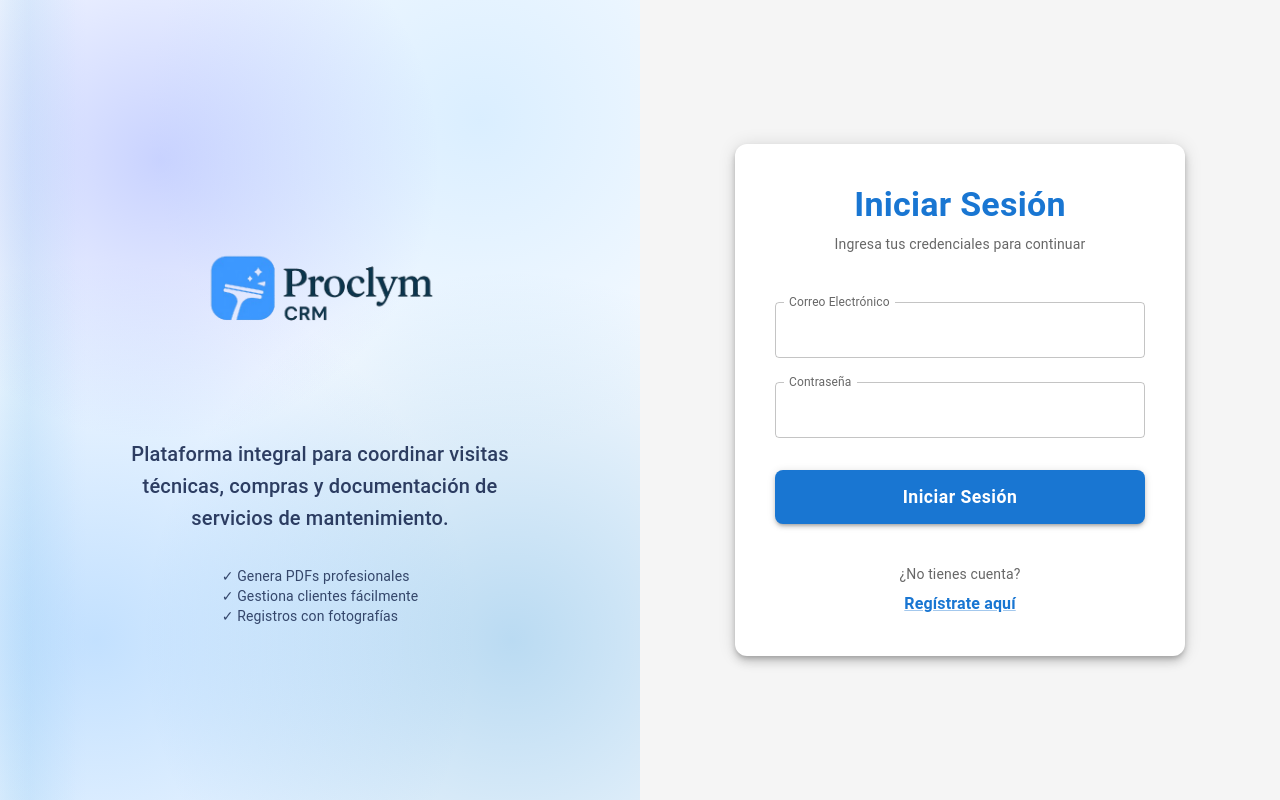
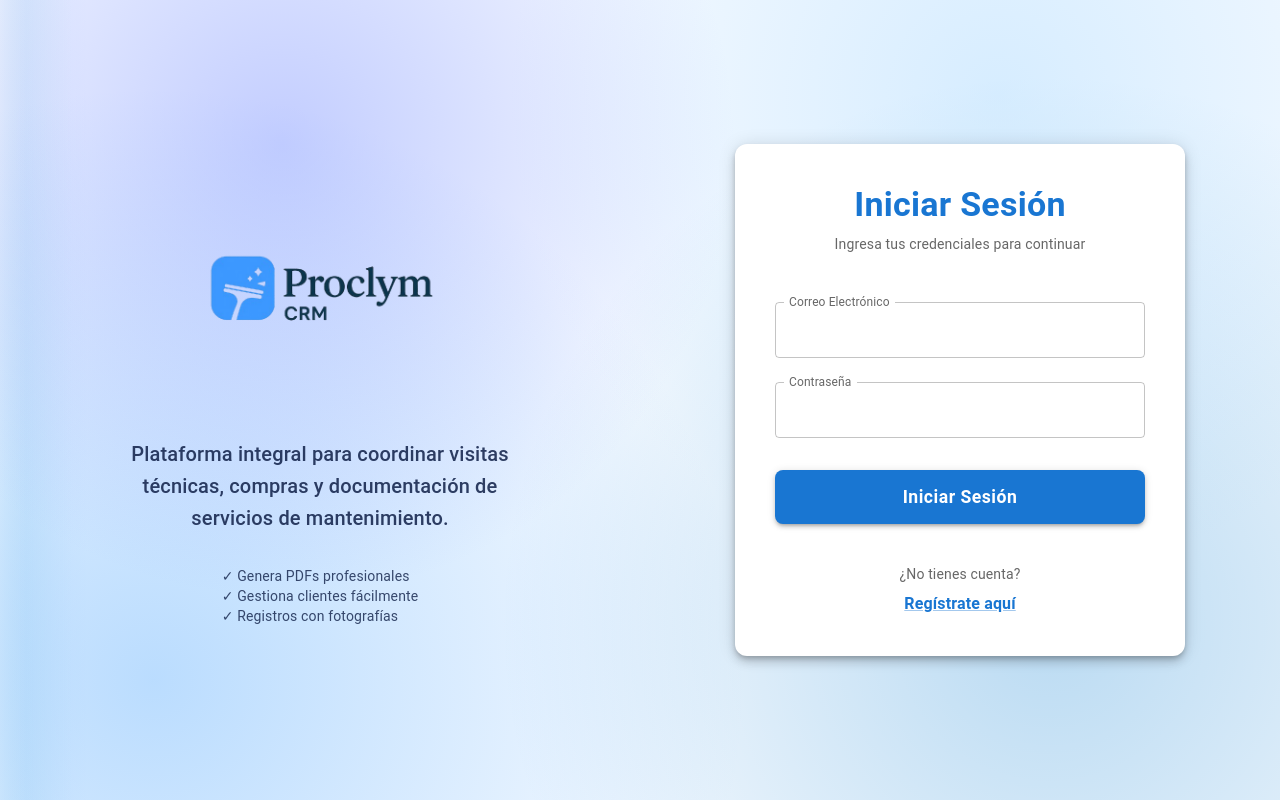
Before and after one commit to cbenigi/Infotec, a React (Create React App) app in the folder frontend/: page / in a window 1280 px wide. Built offline with nearby package versions, Linux system fonts and the light colour scheme; no server answers; some icons are missing.

Commit message:
Arreglo ui en el template de oc y ui en el background del login

```diff
--- a/frontend/src/pages/Login.jsx
+++ b/frontend/src/pages/Login.jsx
@@ -61,7 +61,23 @@ const Login = () => {
   };
 
   return (
-    <Grid container sx={{ minHeight: '100vh' }}>
+    <Box
+      sx={{
+        minHeight: '100vh',
+        backgroundColor: '#f8fbff',
+        backgroundImage: `
+          radial-gradient(circle at 22% 18%, rgba(113, 135, 255, 0.4), transparent 38%),
+          radial-gradient(circle at 78% 12%, rgba(173, 219, 255, 0.45), transparent 40%),
+          radial-gradient(circle at 12% 85%, rgba(71, 163, 253, 0.35), transparent 45%),
+          radial-gradient(circle at 82% 78%, rgba(0, 122, 204, 0.25), transparent 45%),
+          linear-gradient(90deg, rgba(255, 255, 255, 0.65) 0%, rgba(255, 255, 255, 0) 18%),
+          linear-gradient(90deg, rgba(39, 122, 255, 0.08) 0%, rgba(39, 122, 255, 0) 40%),
+          linear-gradient(90deg, rgba(0, 173, 181, 0.08) 0%, rgba(0, 173, 181, 0) 28%)`,
+        backgroundSize: 'cover, cover, cover, cover, 150px, 220px, 260px',
+        backgroundRepeat: 'no-repeat'
+      }}
+    >
+    <Grid container sx={{ minHeight: '100vh', backgroundColor: 'transparent' }}>
       {/* Columna Izquierda - Imagen/Branding */}
       <Grid
         size={{ xs: 12, md: 6 }}
@@ -71,18 +87,7 @@ const Login = () => {
           justifyContent: 'center',
           alignItems: 'center',
           color: '#0f1f47',
-          padding: 4,
-          backgroundColor: '#f8fbff',
-          backgroundImage: `
-            radial-gradient(circle at 25% 20%, rgba(113, 135, 255, 0.35), transparent 35%),
-            radial-gradient(circle at 75% 15%, rgba(173, 219, 255, 0.4), transparent 40%),
-            radial-gradient(circle at 15% 80%, rgba(71, 163, 253, 0.3), transparent 45%),
-            radial-gradient(circle at 80% 80%, rgba(0, 122, 204, 0.25), transparent 45%),
-            linear-gradient(90deg, rgba(255, 255, 255, 0.6) 0%, rgba(255, 255, 255, 0) 20%),
-            linear-gradient(90deg, rgba(39, 122, 255, 0.08) 0%, rgba(39, 122, 255, 0) 40%),
-            linear-gradient(90deg, rgba(0, 173, 181, 0.08) 0%, rgba(0, 173, 181, 0) 30%)`,
-          backgroundSize: 'cover, cover, cover, cover, 150px, 220px, 260px',
-          backgroundRepeat: 'no-repeat'
+          padding: 4
         }}
       >
         <Avatar
@@ -107,7 +112,7 @@ const Login = () => {
         justifyContent: 'center',
         alignItems: 'center',
         padding: 4,
-        backgroundColor: '#f5f5f5'
+        backgroundColor: 'transparent'
       }}>
         <Paper elevation={6} sx={{ p: 5, maxWidth: 450, width: '100%', borderRadius: 3 }}>
           <Box sx={{ textAlign: 'center', mb: 4 }}>
@@ -195,6 +200,7 @@ const Login = () => {
         </Paper>
       </Grid>
     </Grid>
+    </Box>
   );
 };
 
```
Also changed, not shown: 1 other file (tests, documents, lock files or other folders).
